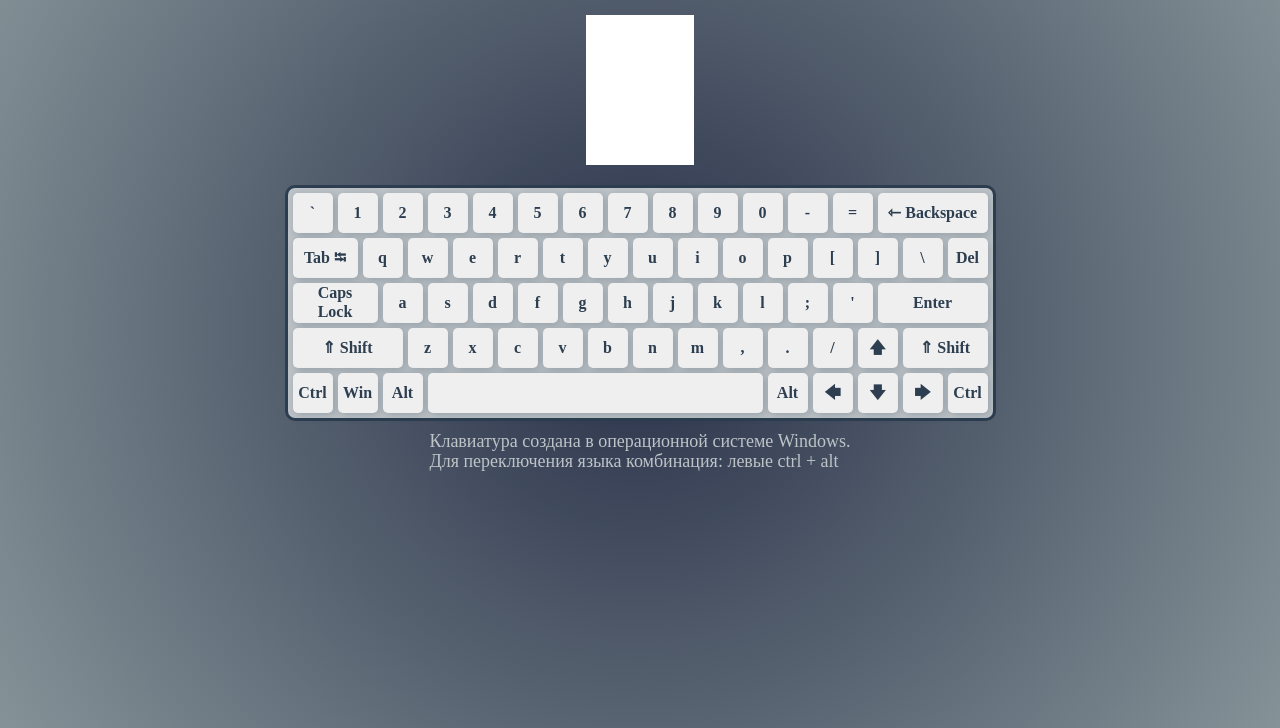
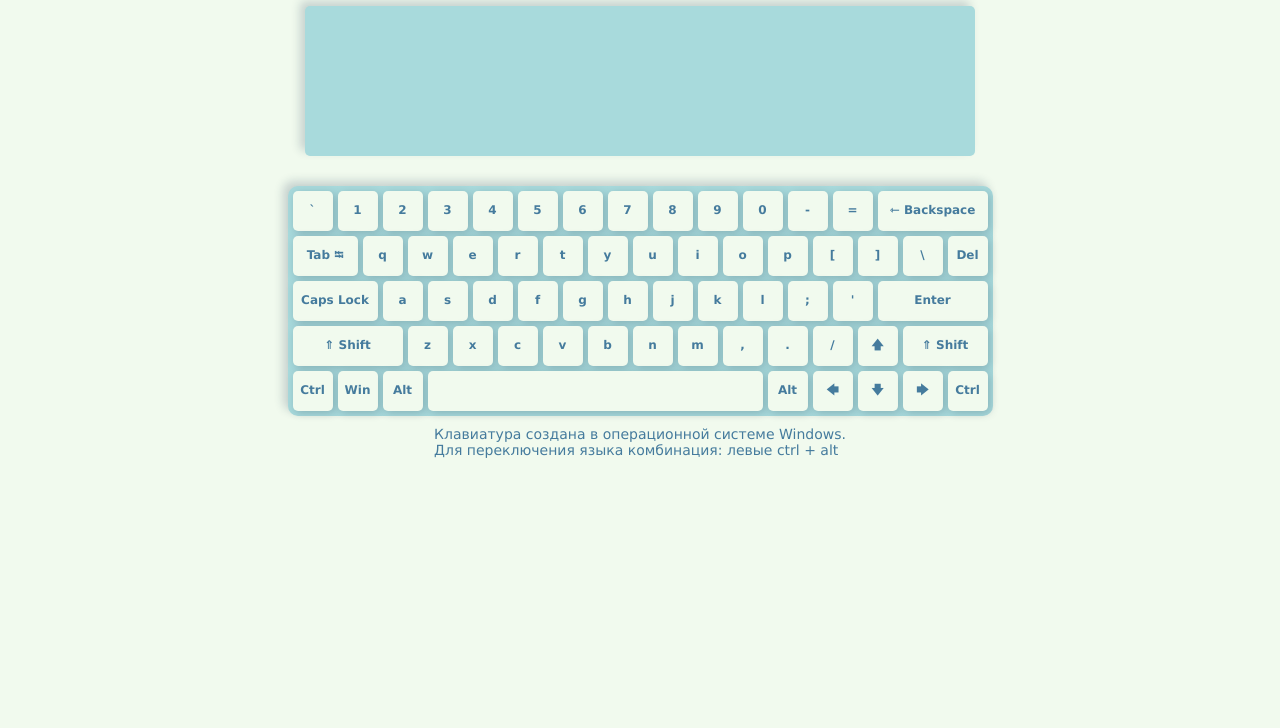
Before and after one commit to Parxommm/virtual-keyboard, a website built with webpack: page src/index.html in a window 1280 px wide. Shown: the part 72-800 px from the top of the page. Built offline with nearby package versions, Linux system fonts and the light colour scheme.

Commit message:
style: change style keyboard

```diff
--- a/src/js/index.js
+++ b/src/js/index.js
@@ -15,7 +15,7 @@ function renderElement(tagHTML, parentSelector, classList, content) {
   }
   if (tagHTML === 'textarea') {
     element.wrap = 'hard';
-    element.cols = 10;
+    element.cols = 60;
   }
   document.querySelector(parentSelector).append(element);
 }
--- a/src/sass/_global.scss
+++ b/src/sass/_global.scss
@@ -1,17 +1,16 @@
 * {
+  font-family: "Verdana", Geneva, sans-serif;
   box-sizing: border-box;
 }
 
 body {
-  background: radial-gradient(circle, rgba(40,48,72,1) 0%, rgba(133,147,152,1) 100%);
-  background-repeat: no-repeat;
-  background-size: 100% 100%;
-  height: 100vh;
+  background-color: #f1faee;
 }
 
 h1 {
   margin: 0;
-  color: #bdc3c7;
+  color: #457b9d;
+  font-size: 24px;
 }
 
 .container {
@@ -25,17 +24,23 @@ h1 {
 .textarea {
   font-family: "Courier New", Courier, monospace;
   font-size: 18px;
+  color: #1d3557;
+  font-weight: 700;
   margin-top: 30px;
   padding: 0;
   border: none;
-  width: 10ch;
+  width: 62ch;
+  padding: 1ch;
   height: 150px;
   outline: none;
   resize: none;
+  box-shadow: -5px -5px 10px 0px rgba(29, 53, 87, 0.2);
+  background-color: #a8dadc;
+  border-radius: 5px;
 }
 
 .info {
-  color: #bdc3c7;
-  font-size: 18px;
+  color: #457b9d;
+  font-size: 14px;
   margin-top: 10px;
 }
--- a/src/sass/_key.scss
+++ b/src/sass/_key.scss
@@ -2,37 +2,39 @@
   display: flex;
   align-items: center;
   justify-content: center;
+  font-size: 12px;
+  font-weight: bold;
   width: 40px;
   height: 40px;
   border: none;
-  color: #2c3e50;
-  font-weight: bold;
+  color: #457b9d;
+  background-color: #f1faee;
   border-radius: 5px;
   cursor: pointer;
   box-shadow: 2px 2px 8px 0px rgba(34, 60, 80, 0.25);
   transition: all 0.1s;
 
   &:hover {
-    background-color: #bdc3c7;
+    background-color: #a8dadc;
   }
 
   &:active {
-    background-color: #2c3e50;
-    color: #bdc3c7;
+    background-color: #457b9d;
+    color: #f1faee;
   }
 
   &:checked {
-    background-color: #2c3e50;
-    color: #bdc3c7;
+    background-color: #457b9d;
+    color: #f1faee;
   }
 
   &--active {
-    background-color: #2c3e50;
-    color: #bdc3c7;
+    background-color: #457b9d;
+    color: #f1faee;
 
     &:hover {
-      background-color: #2c3e50;
-      color: #bdc3c7;
+      background-color: #457b9d;
+      color: #f1faee;
     }
   }
 
--- a/src/sass/_keyboard.scss
+++ b/src/sass/_keyboard.scss
@@ -1,12 +1,12 @@
 .keyboard {
   display: flex;
   flex-direction: column;
-  background-color: #bdc3c7;
-  margin-top: 20px;
+  background-color: #a8dadc;
+  margin-top: 30px;
   gap: 5px;
   padding: 5px;
-  border: 3px solid #2c3e50;
   border-radius: 10px;
+  box-shadow: -5px -5px 10px 0px rgba(29, 53, 87, 0.2);
 }
 
 .keyboard__row {
```
